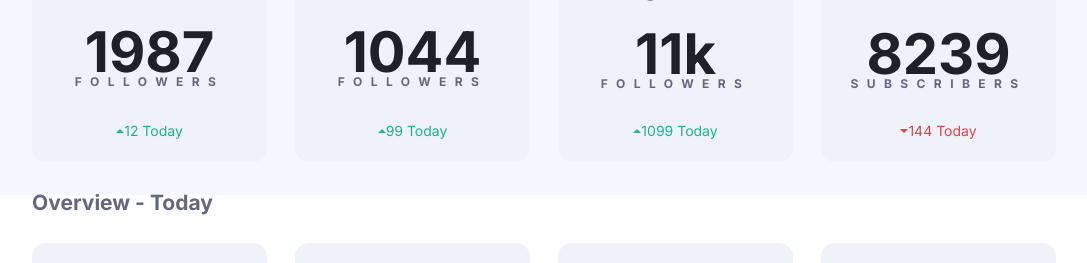
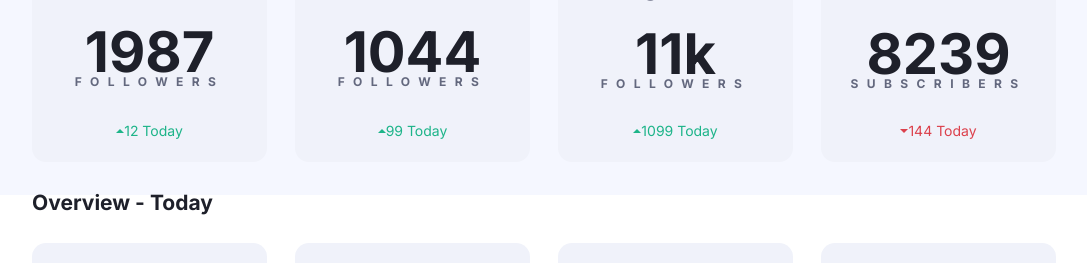
Before and after one commit to thotluna/social-media-dashboard-with-theme-switcher, a plain HTML site: page index.html in a window 1280 px wide. Shown: the part 205-468 px from the top of the page, without its empty margins (96-1183 px from the left). Drawn offline with Linux system fonts and the light colour scheme.

Commit message:
recovery

```diff
--- a/style.scss
+++ b/style.scss
@@ -54,6 +54,8 @@ html {
 
 .container {
   padding: 3rem 10%;
+  max-width: 1440px;
+  margin: auto;
 }
 
 .header {
@@ -265,10 +267,6 @@ html {
     background-color: $very-dark-blue-pattern;
   }
 
-  h1 {
-    color: $white;
-  }
-
   .switch {
     background-image: linear-gradient(
       to right,
@@ -283,13 +281,10 @@ html {
   .card-structur {
     background-color: $dark-desaturated-blue;
   }
-  .card--count {
-    color: $white;
-    span {
+  .card--count span {
       color: $desaturated-blue;
-    }
   }
-  .min-card-count p {
+  h1, h2,  .card--count, .min-card-count p {
     color: $white;
   }
 }
@@ -300,10 +295,6 @@ html {
   .back {
     background-color: $very-pale-blue;
   }
-  h1 {
-    color: $very-dark-blue;
-  }
-
   .switch {
     background-color: $toggle;
   }
@@ -314,14 +305,12 @@ html {
   .card-structur {
     background-color: $light-grayish-blue;
   }
-  .card--count {
-    color: $very-dark-blue;
-    span {
+  .card--count span {
       color: $dark-grayish-blue;
-    }
+
   }
 
-  .min-card-count p {
+  h1, h2, .card--count, .min-card-count p {
     color: $very-dark-blue;
   }
 }
```
Also changed, not shown: style.css, 1 other file.
